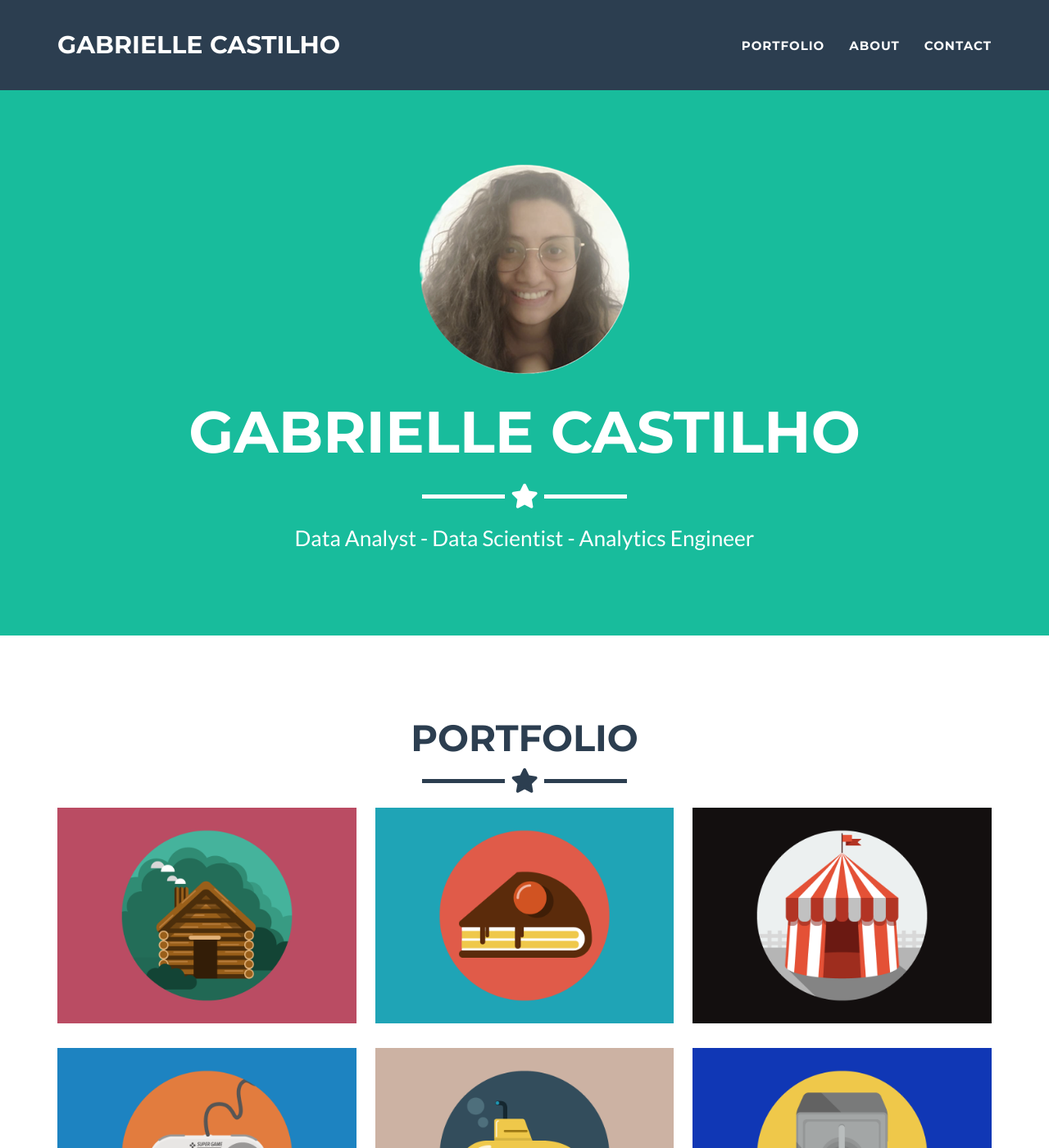
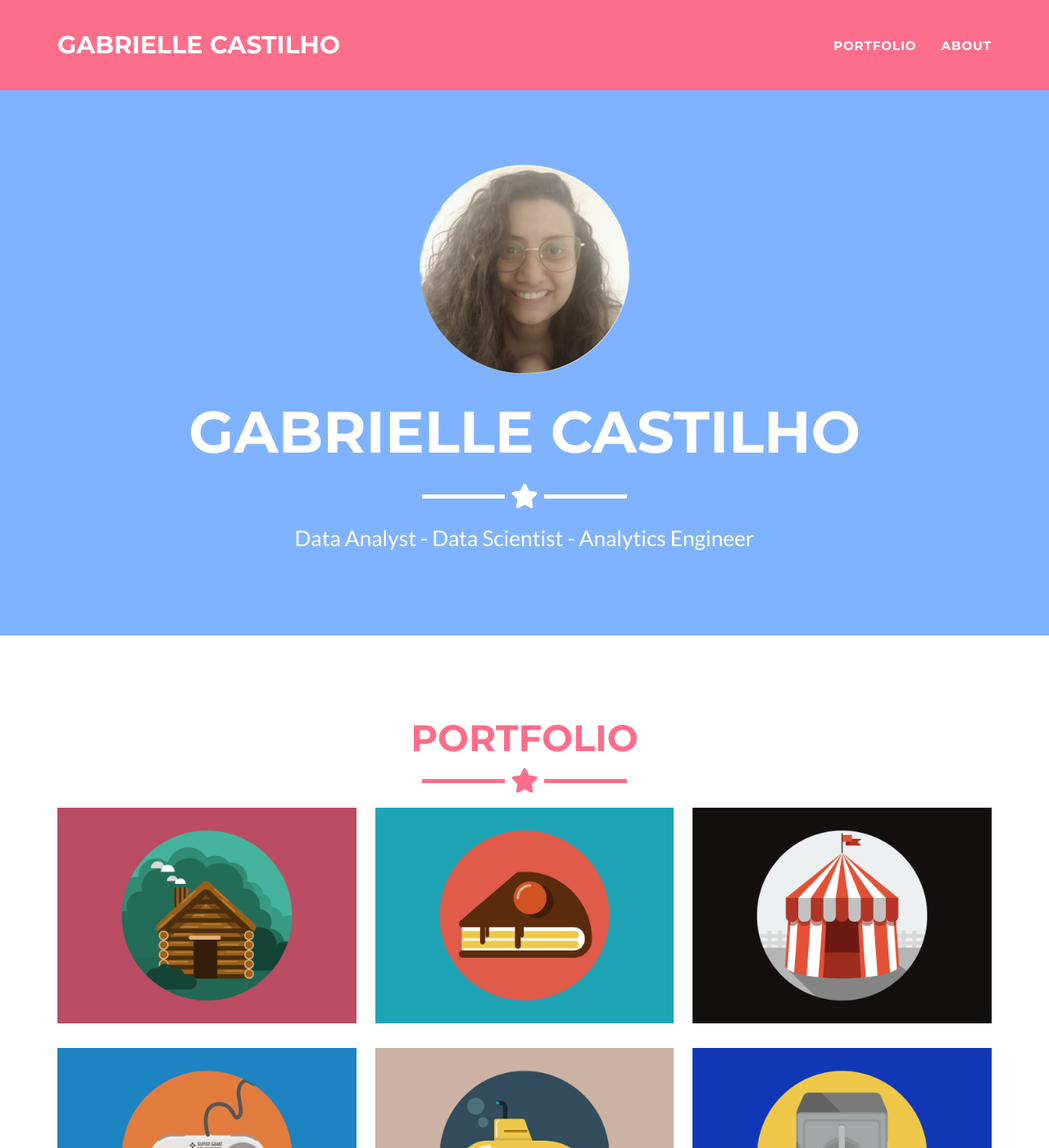
Before and after one commit to gabriellecastilho/gabriellecastilho.github.io, a Jekyll site: the page built from _posts/2014-07-18-project-1.markdown, in a window 1280 px wide and 1400 px high. Shown: the whole window at 82% size. Built offline with Jekyll 4.4.1, drawn with Linux system fonts in a browser that asks for light colours; some of the changed text lies outside the part shown.

```diff
--- a/_config.yml
+++ b/_config.yml
@@ -25,16 +25,16 @@ bing_verify:
 
 # Color settings (hex-codes without the leading hash-tag)
 color:
-  primary: 18bc9c #80B3FF
-  primary-rgb: "24,288,156" #"128,179,255"
-  secondary: 2c3e50 #FD6E8A
-  secondary-dark: 233140 #A2122F
+  primary: 80B3FF #18bc9c #80B3FF
+  primary-rgb: "128,179,255" #"24,288,156" #"128,179,255"
+  secondary: FD6E8A #2c3e50 #FD6E8A
+  secondary-dark: A2122F #233140 #A2122F
 
 # Footer settings
 footer:
   copyright: Dr. Henry Jekyll
   location: Location
-  social: Around the Web
+  social: Contact
   credits: Credits
 
 # Social networks usernames (many more available: google-plus, flickr, dribbble, pinterest, instagram, tumblr, linkedin, etc.)
@@ -43,7 +43,7 @@ social:
   #  url: http://twitter.com/jekyllrb
   #- title: facebook
   #  url:
-  - title:
+  - title: gmail
     url: mailto:gabriellecastilho@gmail.com
   - title: linkedin
     url: https://linkedin.com/in/gabriellecastilho/
--- a/_includes/nav.html
+++ b/_includes/nav.html
@@ -24,9 +24,6 @@
         <li class="page-scroll">
           <a href="#about">About</a>
         </li>
-        <li class="page-scroll">
-          <a href="#contact">Contact</a>
-        </li>
       </ul>
     </div>
     <!-- /.navbar-collapse -->
```
